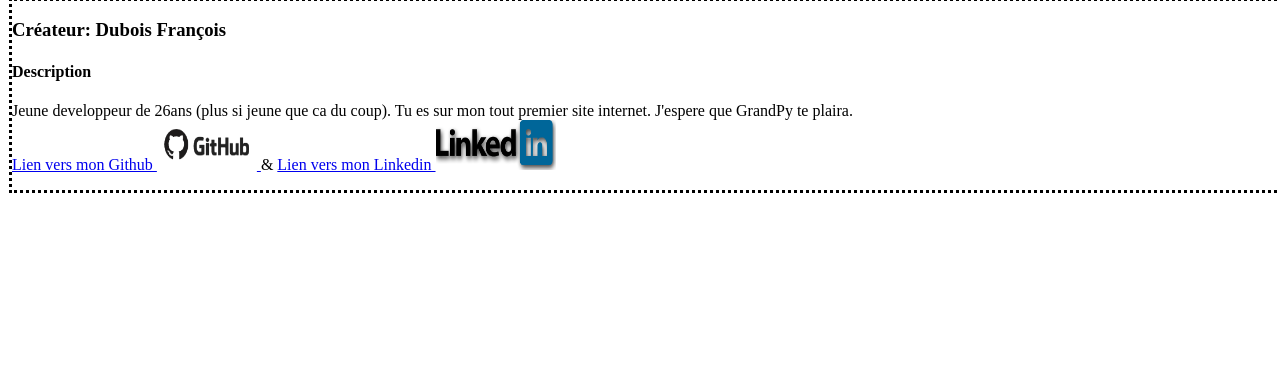
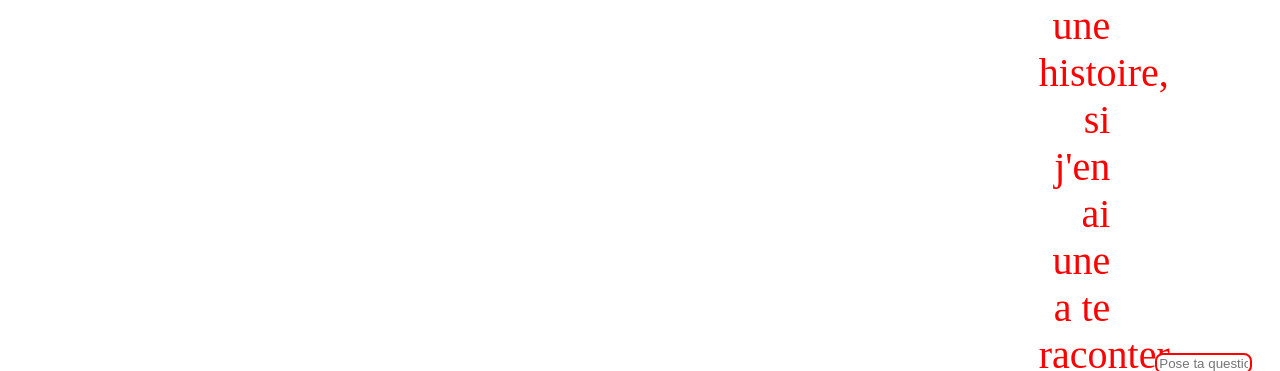
Before and after one commit to Frantz680/P7_GrandPy, a Flask app: page / in a window 1280 px wide. Shown: the part 1344-1715 px from the top of the page. Before the commit the page ends 1537 px from the top, so only its background shows below. Run offline with Flask 2, Linux system fonts and the light colour scheme.

Commit message:
Ajout de la fav icon, essais de la messagerie

```diff
--- a/templates/test.html
+++ b/templates/test.html
@@ -4,8 +4,9 @@
 <head>
     <meta charset="UTF-8">
     <link rel="stylesheet" type="text/css" href="/static/style.css" />
+    <link rel="icon" type="image/gif" href="/static/image/Logo-spirou.png" sizes="16x16">
+    <script type="text/javascript" src="/static/script.js"></script>
     <title>GrandPy</title>
-    <script type="text/javascript" src="/static/script.js"></script>
 </head>
 
 <body>
@@ -31,16 +32,21 @@
         </div>
 
         <div class="bulle1droite">
-            <p>Votre réponse</p>
-            <p>
-                Adresse : <input class="input_adresse" type="text" style="width:30%" id="valeur_reponse_user" value="">
-                <button class="button couleur1" onclick="text_user()">Valider</button>
-            </p>
-            <p>
-                <span id="erreur">
+            <div class="chat">
+                <div class="papy">
+                    <img src="/static/image/Grand-Papy_Spirou.png" alt="Avatar_papy">
+                    <p>Demande moi l'adresse de ton choix, je te montrerais sur ma carte et je te raconterai une histoire,
+                    si j'en ai une a te raconter</p>
+                </div>
 
-                </span>
-            </p>
+                <input class="input_adresse" type="text" style="width:30%" id="str_user" value=""
+                        placeholder="Pose ta question ici..."></p>
+
+                    <span id="erreur">
+
+                    </span>
+                </p>
+            </div>
         </div>
     </div>
 
@@ -67,7 +73,7 @@
             que GrandPy te plaira.<br />
             <a href="https://github.com/Frantz680?tab=overview&from=2020-10-01&to=2020-10-31">Lien vers mon Github
                 <img src="/static/image/icone_github.png" height="50" width="100">
-            </a> &
+            </a>&
             <a href="https://www.linkedin.com/in/françois-dubois-543a0b177"> Lien vers mon Linkedin
                 <img src="/static/image/icone_linkedin.png" height="50" width="120">
             </a>
```
Also changed, not shown: static/image/Logo-spirou.png (added).
